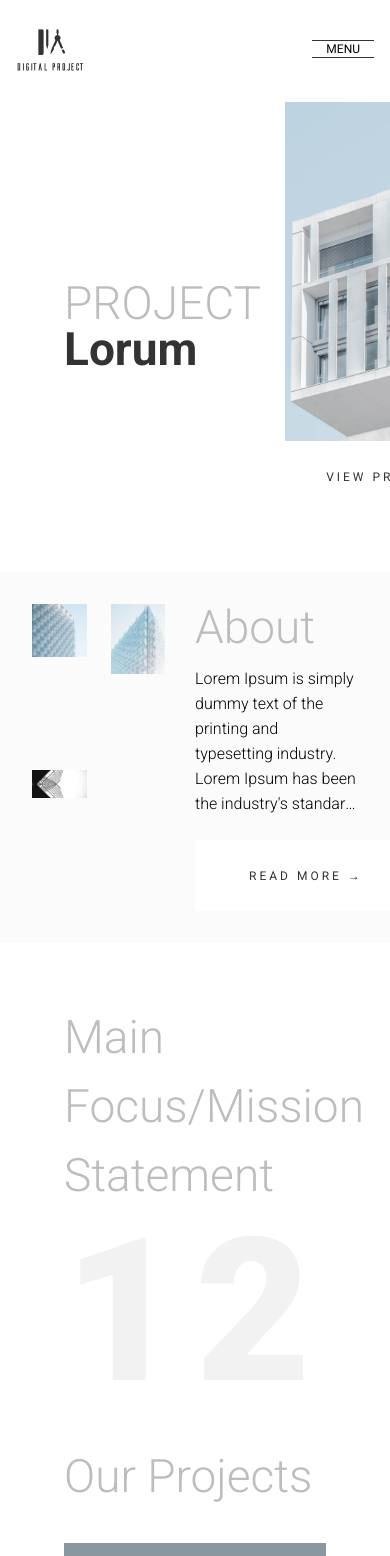
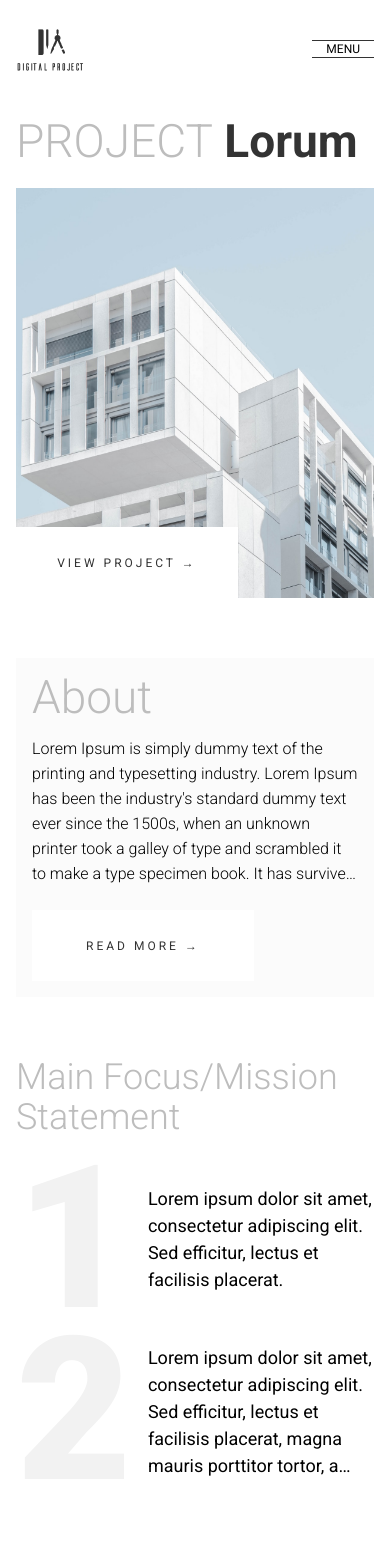
Before and after one commit to ronaldtech051/React-Figma-Website-of-architects, a Next.js app: page / in a window 390 px wide. Shown: the top 1556 px of the page. Built offline with nearby package versions, Linux system fonts and the light colour scheme.

Commit message:
Add responsiveness for mobile

```diff
--- a/components/About.tsx
+++ b/components/About.tsx
@@ -8,8 +8,8 @@ import image3 from "@/public/about/image3.jpg";
 
 export default function About() {
   return (
-    <section className="mt-[60px] flex h-auto gap-[30px] bg-woa-white-100 p-8 lg:mx-0 md:mx-16 md:h-[380px] lg:h-[435px] xl:mt-[120px] xl:p-[30px]">
-      <div className="relative grid grid-flow-col grid-cols-2 grid-rows-2 gap-6 lg:gap-[30px] xl:pl-[70px]">
+    <section className="mx-4 mt-[60px] flex h-auto gap-[30px] bg-woa-white-100 md:p-8 p-4 md:mx-16 md:h-[380px] lg:mx-0 lg:h-[435px] xl:mt-[120px] xl:p-[30px]">
+      <div className="relative hidden grid-flow-col grid-cols-2 grid-rows-2 gap-6 md:grid lg:gap-[30px] xl:pl-[70px]">
         <Image src={image1} width={270} height={265} alt="..." />
         <Image
           src={image3}
@@ -26,7 +26,7 @@ export default function About() {
           alt="..."
         />
       </div>
-      <div className="w-1/2 xl:w-[400px] xl:pr-[10px]">
+      <div className="w-full md:w-1/2 xl:w-[400px] xl:pr-[10px]">
         <h2 className="pb-4 text-6xl text-[46px] font-light leading-none text-woa-white-400 lg:text-[64px]">
           About
         </h2>
--- a/components/Contact.tsx
+++ b/components/Contact.tsx
@@ -5,42 +5,42 @@ import Button from "./ui/Button";
 
 export default function Contact() {
   return (
-    <div className="xl:mt-[120px] mt-[60px] lg:px-0 px-16">
+    <div className="xl:mt-[120px] mt-[60px] lg:mx-0 md:mx-16 mx-4">
       <h2 className="font-light leading-none text-woa-white-400 lg:text-[64px] text-5xl ">
         Contact Us
       </h2>
       <div className="mt-[22px] flex lg:gap-[30px] gap-2">
-        <form action="" className="flex flex-col gap-[10px]">
+        <form action="" className="flex flex-col gap-[10px] w-full md:w-auto">
           <input
             type="text"
-            className="h-[46px] w-[391px] bg-woa-white-200 pl-[21px] placeholder:text-[#8d8d8d]"
+            className="h-[46px] md:w-[391px] w-full bg-woa-white-200 pl-[21px] placeholder:text-[#8d8d8d]"
             placeholder="Name"
           />
           <input
             type="text"
-            className="h-[46px] w-[391px] bg-woa-white-200 pl-[21px] placeholder:text-[#8d8d8d] placeholder:first-line:text-[red]"
+            className="h-[46px] md:w-[391px] w-full bg-woa-white-200 pl-[21px] placeholder:text-[#8d8d8d] placeholder:first-line:text-[red]"
             placeholder="Phone Number *"
           />
           <input
             type="text"
-            className="h-[46px] w-[391px] bg-woa-white-200 pl-[21px] placeholder:text-[#8d8d8d]"
+            className="h-[46px] md:w-[391px] w-full bg-woa-white-200 pl-[21px] placeholder:text-[#8d8d8d]"
             placeholder="E-mail *"
           />
           <input
             type="text"
-            className="h-[46px] w-[391px] bg-woa-white-200 pl-[21px] placeholder:text-[#8d8d8d]"
+            className="h-[46px] md:w-[391px] w-full bg-woa-white-200 pl-[21px] placeholder:text-[#8d8d8d]"
             placeholder="Interested In"
           />
           <textarea
             name=""
-            className="h-[147px] w-[391px] resize-none bg-woa-white-200 pl-[21px] pt-[14px]"
+            className="h-[147px] md:w-[391px] w-full resize-none bg-woa-white-200 pl-[21px] pt-[14px]"
             placeholder="Message *"
           ></textarea>
-          <Button variant="black" className="xl:mt-[77px] mt-9">
+          <Button variant="black" className="xl:mt-[77px] md:mt-9">
             SEND EMAIL &rarr;
           </Button>
         </form>
-        <div className="relative h-[369px] w-[749px]">
+        <div className="relative h-[369px] w-[749px] md:block hidden">
           <Image
             src={image}
             alt="Guy holding a phone to his ear"
--- a/components/Hero.tsx
+++ b/components/Hero.tsx
@@ -4,13 +4,13 @@ import Button from "./ui/Button";
 
 export default function Hero() {
   return (
-    <div className="flex w-full justify-between px-16 lg:px-0 gap-6">
-      <div className="flex flex-col justify-end ">
+    <div className="mx-4 flex flex-col justify-between gap-6 md:mx-16 md:w-full md:flex-row lg:mx-0 md:mt-0 pt-4">
+      <div className="flex flex-col justify-end">
         <h1 className="text-[46px] leading-[46px] lg:w-[278px] lg:text-[64px] lg:leading-[64px]">
           <span className="font-light text-woa-white-400">PROJECT</span>{" "}
           <span className="font-bold text-woa-black-700">Lorum</span>
         </h1>
-        <div className="lg:h-[280px] xl:h-[361px] h-[140px]"></div>
+        <div className="md:h-[140px] lg:h-[280px] xl:h-[361px]"></div>
       </div>
       <div>
         <CarouselItem
@@ -33,13 +33,13 @@ function CarouselItem({
   alt: string;
 }) {
   return (
-    <div className="relative h-[410px] w-[410px] lg:h-[580px] lg:w-[580px] xl:h-[829px] xl:w-[770px]">
+    <div className="relative h-[410px] md:w-[410px]  lg:h-[580px] lg:w-[580px] xl:h-[829px] xl:w-[770px] ">
       <Image
         src={imageUrl}
         alt={alt}
         fill
         className="object-cover"
-        sizes="80vw"
+        sizes="70vw"
       />
       <Button absolute variant="white">
         VIEW PROJECT &rarr;
--- a/components/Mission.tsx
+++ b/components/Mission.tsx
@@ -3,11 +3,11 @@ import React from "react";
 
 export default function Mission() {
   return (
-    <section className="mt-[60px] px-16 lg:px-0 xl:mt-[120px]">
-      <h2 className="text-[46px] font-light leading-normal text-woa-white-400 lg:text-[64px]">
+    <section className="mx-4 mt-[60px] md:mx-16 lg:mx-0 xl:mt-[120px]">
+      <h2 className="text-4xl font-light md:leading-normal text-woa-white-400 md:text-[46px] lg:text-[64px]">
         Main Focus/Mission Statement
       </h2>
-      <div className="mt-[32px] grid grid-cols-2 content-start xl:mt-[62px]">
+      <div className="grid-cols mt-[32px] grid content-start gap-8 md:grid-cols-2 md:gap-0 xl:mt-[62px]">
         <MissionItem
           missionNumber="1"
           text="Lorem ipsum dolor sit amet, consectetur adipiscing elit. Sed efficitur, lectus et facilisis placerat."
--- a/components/Projects.tsx
+++ b/components/Projects.tsx
@@ -5,11 +5,11 @@ import { cn } from "@/lib/utils";
 
 export default function Projects() {
   return (
-    <section className="mt-[60px] xl:mt-[120px] lg:px-0 px-16">
+    <section className="mt-[60px] xl:mt-[120px] lg:mx-0 md:mx-16 mx-4">
       <h2 className="font-light leading-normal text-woa-white-400 lg:text-[64px] text-[46px]">
         Our Projects
       </h2>
-      <div className="mt-8 flex flex-wrap gap-[30px] xl:mt-[60px]">
+      <div className="mt-8 flex flex-wrap md:gap-[30px] gap-4 xl:mt-[60px]">
         <ProjectItem
           imageUrl="/projects/projectitem1.jpg"
           projectName="Sample Project 1"
@@ -41,10 +41,10 @@ export default function Projects() {
           widthClass="w-[370px]"
         />
       </div>
-      <div className="flex w-full justify-end">
+      <div className="flex w-full md:justify-end">
         <Button
           variant="black"
-          className="mt-[30px]"
+          className="md:mt-[30px] mt-4"
           type="link"
           href="/projects"
         >
```
